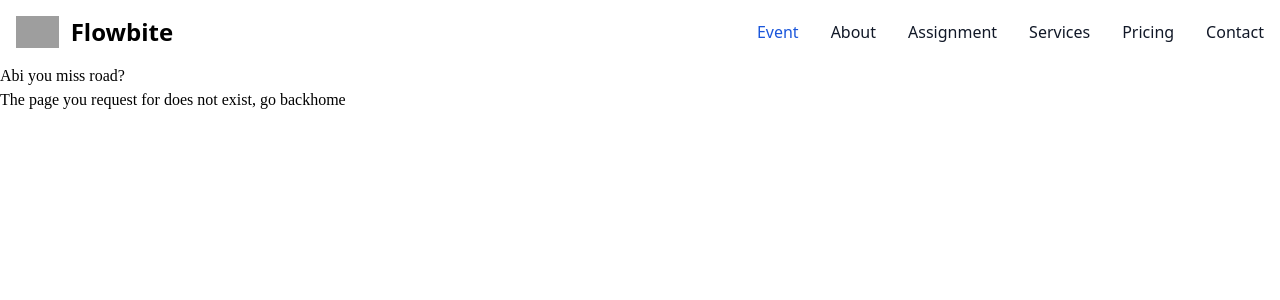
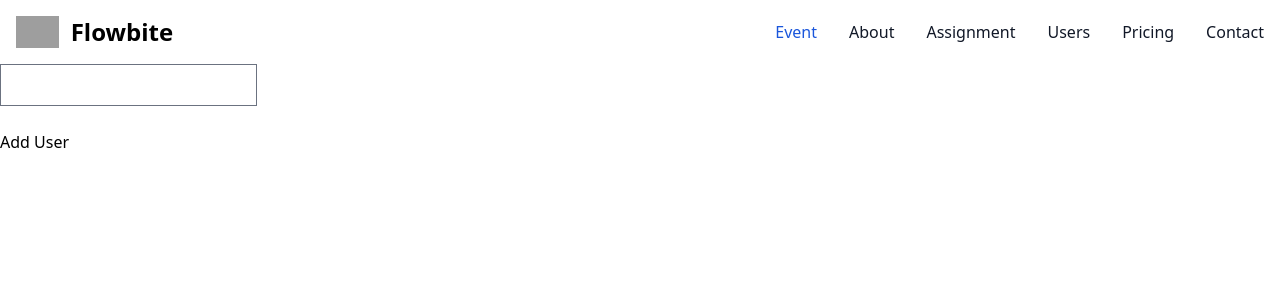
Before and after one commit to Danitife/Class-August, a React (Create React App) app: page /users in a window 1280 px wide. Shown: the top 300 px of the page. Built offline with nearby package versions, Linux system fonts and the light colour scheme; grey boxes are pictures that could not be loaded.

Commit message:
Collect input value

```diff
--- a/src/Navbar.js
+++ b/src/Navbar.js
@@ -29,7 +29,7 @@ const Navbar = () => {
           <Link to="/assignment" class="block py-2 pl-3 pr-4 text-gray-900 rounded hover:bg-gray-100 md:hover:bg-transparent md:border-0 md:hover:text-blue-700 md:p-0 dark:text-white md:dark:hover:text-blue-500 dark:hover:bg-gray-700 dark:hover:text-white md:dark:hover:bg-transparent">Assignment</Link>
         </li>
         <li>
-          <a href="#" class="block py-2 pl-3 pr-4 text-gray-900 rounded hover:bg-gray-100 md:hover:bg-transparent md:border-0 md:hover:text-blue-700 md:p-0 dark:text-white md:dark:hover:text-blue-500 dark:hover:bg-gray-700 dark:hover:text-white md:dark:hover:bg-transparent">Services</a>
+          <Link to="/users" class="block py-2 pl-3 pr-4 text-gray-900 rounded hover:bg-gray-100 md:hover:bg-transparent md:border-0 md:hover:text-blue-700 md:p-0 dark:text-white md:dark:hover:text-blue-500 dark:hover:bg-gray-700 dark:hover:text-white md:dark:hover:bg-transparent">Users</Link>
         </li>
         <li>
           <a href="#" class="block py-2 pl-3 pr-4 text-gray-900 rounded hover:bg-gray-100 md:hover:bg-transparent md:border-0 md:hover:text-blue-700 md:p-0 dark:text-white md:dark:hover:text-blue-500 dark:hover:bg-gray-700 dark:hover:text-white md:dark:hover:bg-transparent">Pricing</a>
--- /dev/null
+++ b/src/User.js
@@ -0,0 +1,34 @@
+import React, { useState } from 'react'
+
+const User = () => {
+    const [userName, setuserName] = useState("")
+    const [allUser, setallUser] = useState([])
+
+    const addUser = (e)=>{
+        e.preventDefault()
+        setallUser([...allUser, userName])
+        console.log(allUser);
+    }
+    const delUser = (i)=>{
+        allUser.splice(i, 1);
+        setallUser([...allUser])
+    }
+  return (
+    <>
+      <form action="">
+        <input onChange={(e)=>setuserName(e.target.value)} type="text" /> <br /><br />
+        <button onClick={(event)=>addUser(event)}>Add User</button>
+      </form>
+
+      {allUser.map((el, i)=>(
+        <p key={i}>
+            {el}
+            <button className='mx-10 bg-yellow-400 p-5 rounded-md'>E</button>
+            <button onClick={()=>delUser(`${i}`)} className='bg-red-400 p-5 rounded-md'>D</button>
+        </p>
+      ))}
+    </>
+  )
+}
+
+export default User
--- a/src/components/ButtonComp.js
+++ b/src/components/ButtonComp.js
@@ -3,6 +3,7 @@ import React from 'react'
 const ButtonComp = (props) => {
   return (
     <div>
+        {/* <button className={props.color}>{props.daniel}</button> */}
         <button className={`bg-${props.color}-400 rounded py-3 px-5 font-semibold text-[20px]`}>{props.daniel}</button>
     </div>
   )
--- a/src/index.js
+++ b/src/index.js
@@ -10,6 +10,7 @@ import Navbar from './Navbar';
 import Event from './Event';
 import NotFound from './NotFound';
 import EventAssignment from './EventAssignment';
+import User from './User';
 
 const root = ReactDOM.createRoot(document.getElementById('root'));
 root.render(
@@ -23,6 +24,7 @@ root.render(
        <Route path='/assignment' element={<EventAssignment />} />
        <Route path='/about' element={<About/>} />
        <Route path='/event' element={<Event />} />
+       <Route path='/users' element={<User />} />
        <Route path='*' element={<NotFound />} />
       </Routes>
     </BrowserRouter>
```
